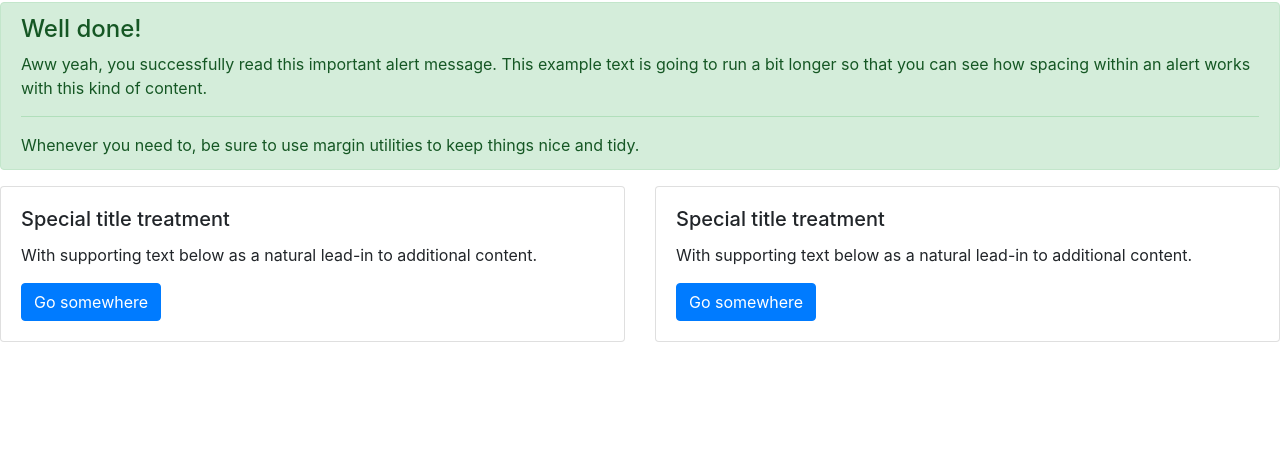
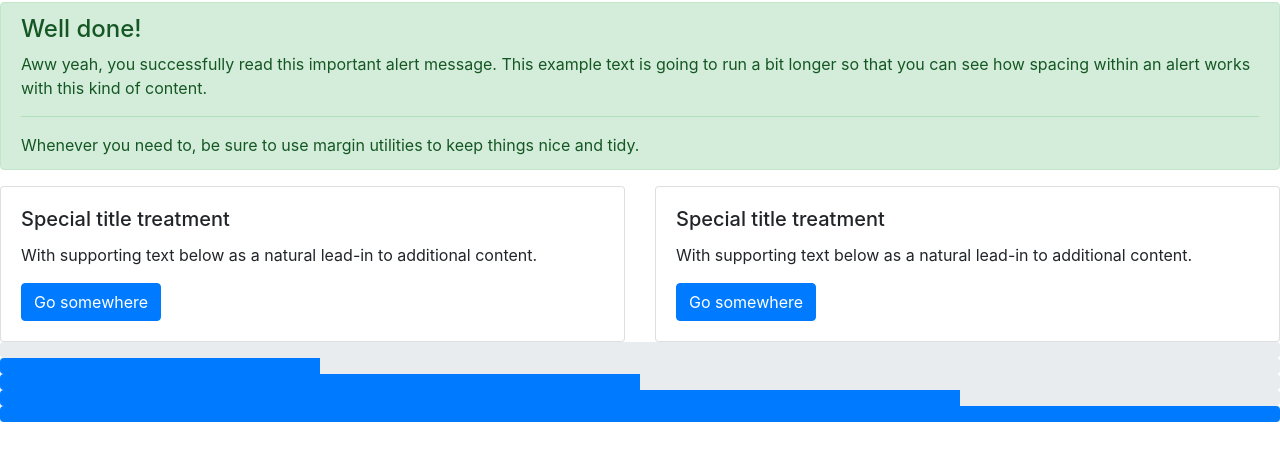
Before and after one commit to ShareemGomez/testgitdevf, a plain HTML site: page index.html in a window 1280 px wide. Shown: the part 110-570 px from the top of the page. Drawn offline with nearby package versions, Linux system fonts and the light colour scheme.

Commit message:
cargando

```diff
--- a/index.html
+++ b/index.html
@@ -66,6 +66,21 @@
     </div>
   </div>
 </div>
+<div class="progress">
+  <div class="progress-bar" role="progressbar" aria-valuenow="0" aria-valuemin="0" aria-valuemax="100"></div>
+</div>
+<div class="progress">
+  <div class="progress-bar" role="progressbar" style="width: 25%" aria-valuenow="25" aria-valuemin="0" aria-valuemax="100"></div>
+</div>
+<div class="progress">
+  <div class="progress-bar" role="progressbar" style="width: 50%" aria-valuenow="50" aria-valuemin="0" aria-valuemax="100"></div>
+</div>
+<div class="progress">
+  <div class="progress-bar" role="progressbar" style="width: 75%" aria-valuenow="75" aria-valuemin="0" aria-valuemax="100"></div>
+</div>
+<div class="progress">
+  <div class="progress-bar" role="progressbar" style="width: 100%" aria-valuenow="100" aria-valuemin="0" aria-valuemax="100"></div>
+</div>
     </main>
 
 
```
